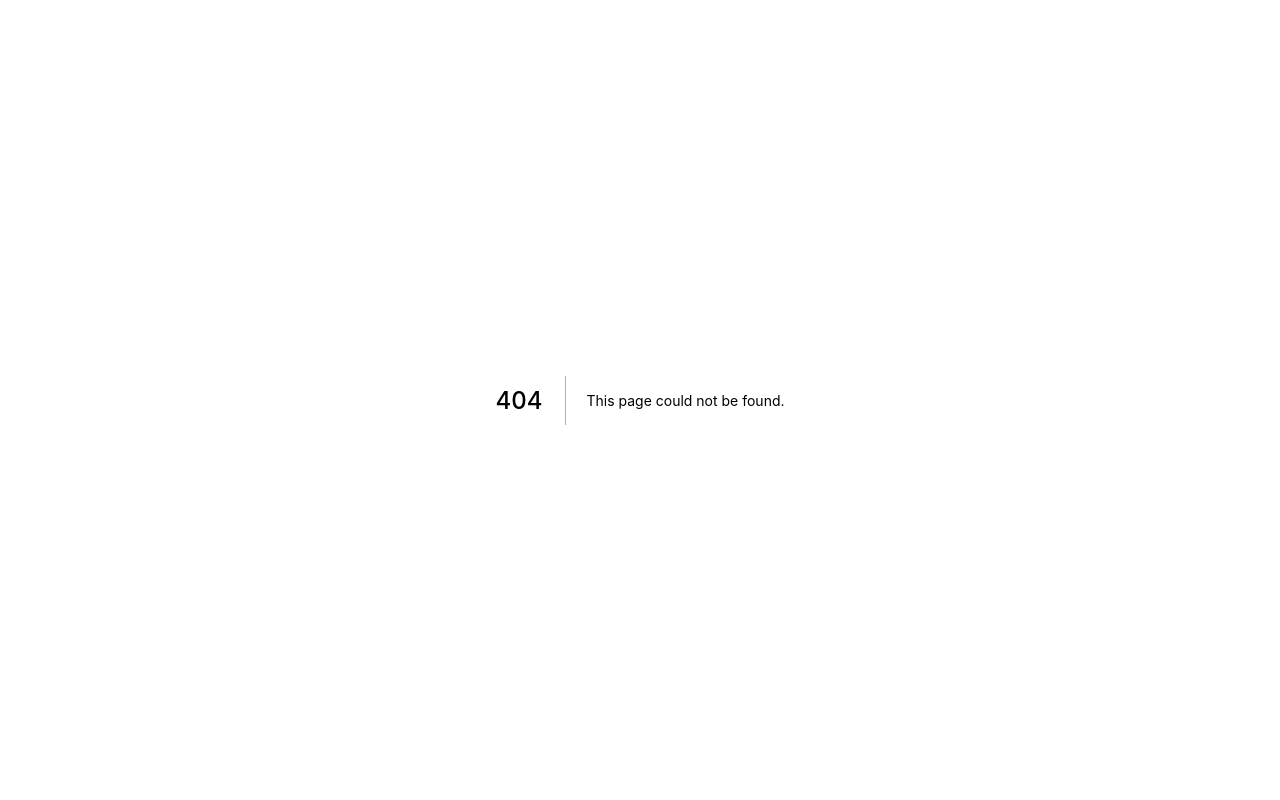
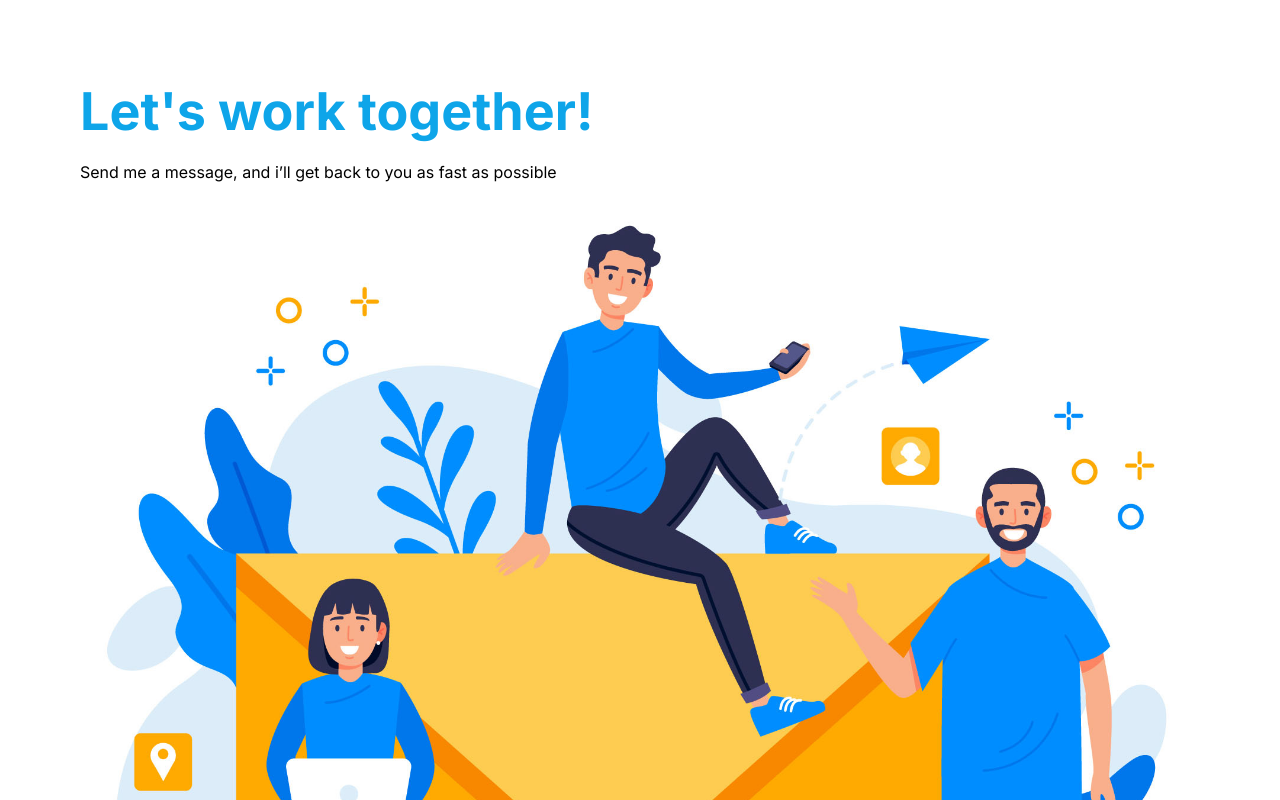
Before and after one commit to UlyssesPinheiro/Ulysses-Portfolio, a Next.js app: page /MainPage/ContactMe in a window 1280 px wide. Before the commit this address had no page. Shown: the top 800 px of the page. Built offline with nearby package versions, Linux system fonts and the light colour scheme.

Commit message:
Fixed React Hydration Error

```diff
--- a/Components/Reusables/SectionWrapper.js
+++ b/Components/Reusables/SectionWrapper.js
@@ -2,16 +2,16 @@ import React from "react";
 import styled from "styled-components";
 
 export default function SectionWrapper({ id, color, children }) {
-  const Wrapper = styled.div`
-    display: flex;
-    justify-content: center;
-    background-color: ${color};
-  `;
-
   return (
-    <Wrapper>
+    <div
+      style={{
+        backgroundColor: color,
+        display: "flex",
+        justifyContent: "center",
+      }}
+    >
       <MaxWidth id={id}>{children}</MaxWidth>
-    </Wrapper>
+    </div>
   );
 }
 
--- a/Components/Sections/Courses/BulletCarousel.js
+++ b/Components/Sections/Courses/BulletCarousel.js
@@ -17,9 +17,10 @@ export default function BulletCarousel({
     <BulletDiv>
       {amount.map((e, index) =>
         index + 1 === currentSlide ? (
-          <CircleDotSolid />
+          <CircleDotSolid key={`CircleDotSolid${index}`} />
         ) : (
           <CircleDot
+            key={`CircleDot${index}`}
             className={"circleDot"}
             onClick={() => goToPage(index + 1)}
           />
--- a/Components/Sections/Courses/CoursesCarousel.js
+++ b/Components/Sections/Courses/CoursesCarousel.js
@@ -24,7 +24,10 @@ export default function CoursesCarousel({ certificates, thumbnails, links }) {
     <Carousel>
       <CertificateWrapper>
         {certificates.map((el, index) => (
-          <Certificate className={`slide${currentSlide}`}>
+          <Certificate
+            className={`slide${currentSlide}`}
+            key={`Certificate${index}`}
+          >
             <CropCertificate
               title="Link to the original certificate"
               onClick={() => visitCertificatePage(index)}
--- /dev/null
+++ b/pages/MainPage/ContactMe.js
@@ -0,0 +1,17 @@
+import React from "react";
+import SectionHeader from "../../Components/Reusables/SectionHeader";
+import SectionWrapper from "../../Components/Reusables/SectionWrapper";
+import ContactImg from "../../public/Images/ContactMe/ContactMe.jpg";
+import Image from "next/dist/client/image";
+
+export default function ContactMe() {
+  return (
+    <div>
+      <SectionWrapper>
+        <SectionHeader>Let's work together!</SectionHeader>
+        <p>Send me a message, and i’ll get back to you as fast as possible</p>
+        <Image src={ContactImg} />
+      </SectionWrapper>
+    </div>
+  );
+}
--- a/pages/index.js
+++ b/pages/index.js
@@ -2,6 +2,7 @@ import WelcomeSection from "./MainPage/welcome-section";
 import NavBar from "../Components/Sections/NavBar/NavBar";
 import ProjectsSection from "./MainPage/my-projects";
 import CompletedCourses from "./MainPage/completedCourses";
+import ContactMe from "./MainPage/ContactMe";
 
 export default function Home() {
   return (
@@ -10,6 +11,7 @@ export default function Home() {
       <WelcomeSection></WelcomeSection>
       <ProjectsSection></ProjectsSection>
       <CompletedCourses></CompletedCourses>
+      <ContactMe></ContactMe>
     </div>
   );
 }
```
Also changed, not shown: Components/Sections/Projects/Project.js (+4 -4 lines), public/Images/ContactMe/ContactMe.jpg (added).
